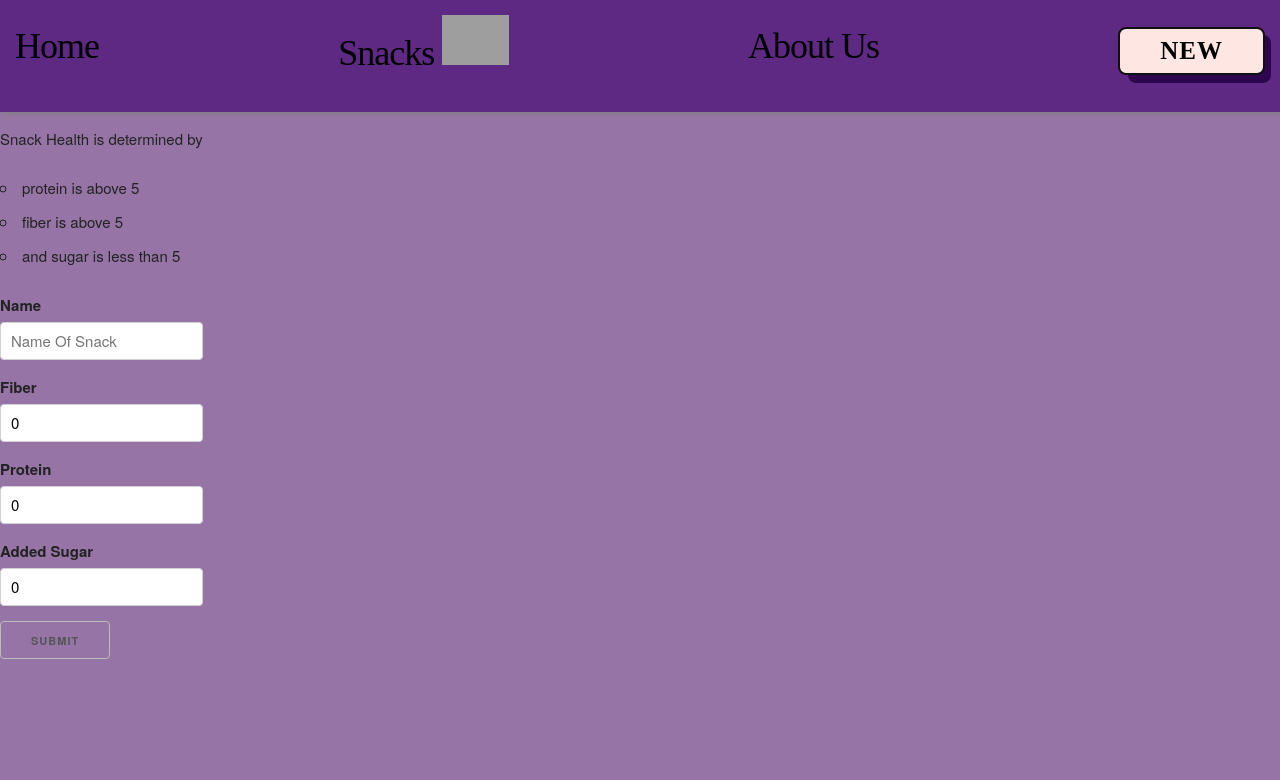
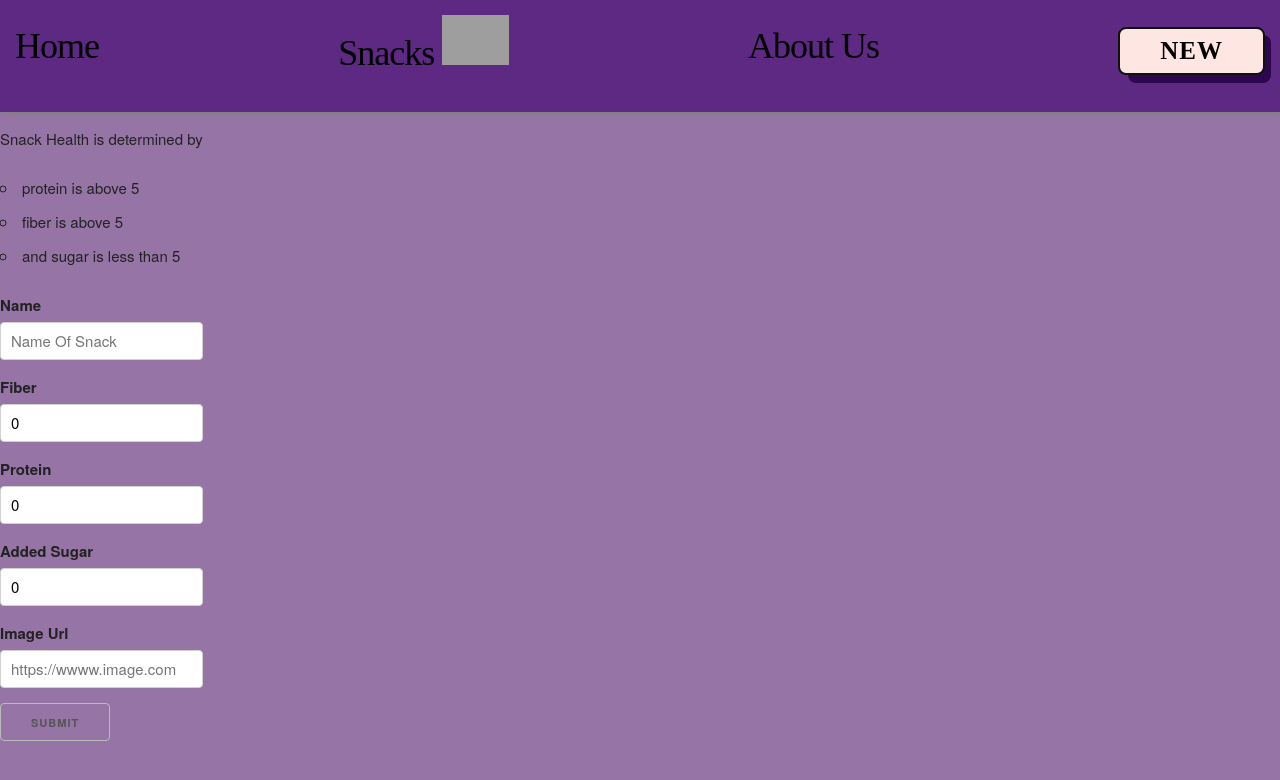
Before and after one commit to joinpursuit/8-3-snack-a-log, a React (Create React App) app in the folder front-end/: page /snacks/new in a window 1280 px wide. Shown: the top 780 px of the page. Built offline with nearby package versions, Linux system fonts and the light colour scheme; no server answers; grey boxes are pictures that could not be loaded; a web font is replaced by a local one.

Commit message:
added missing input in newsnack file

```diff
--- a/front-end/src/Components/NewSnack.js
+++ b/front-end/src/Components/NewSnack.js
@@ -89,6 +89,18 @@ export default function New_Snack() {
           onChange={handleTextChange}
           placeholder='0'
         />
+         <label className='new-label' htmlFor='image'>
+          Image Url
+        </label>
+        <input
+          className='text'
+          id='image'
+          type='text'
+          placeholder='https://wwww.image.com'
+          required
+          value={snack.image}
+          onChange={handleTextChange}
+        />
         <br />
         <input className='button' type='submit' />
       </form>
```
